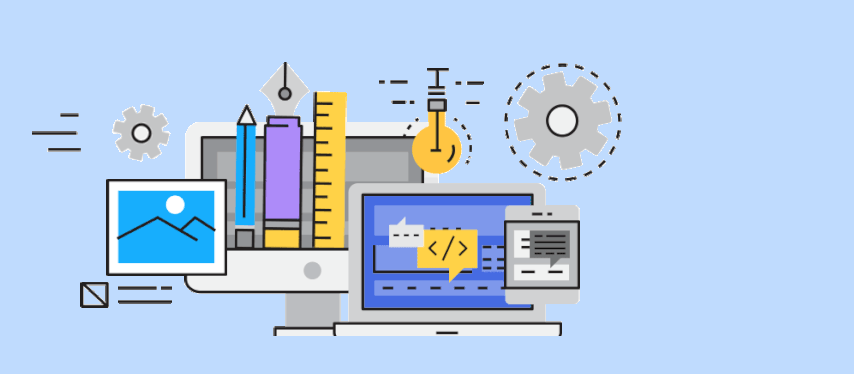
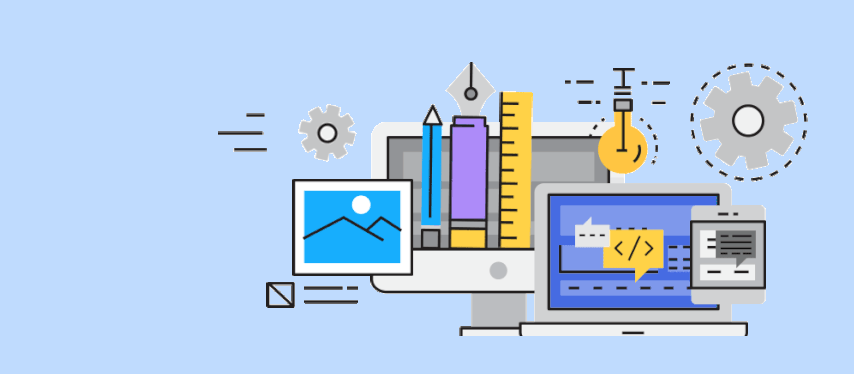
Before and after one commit to Devemmy01/Lawal-ventures, a website: page index.html in a window 1280 px wide. Shown: the part 108-482 px from the top of the page, without its empty margins (121-975 px from the left). Drawn offline with nearby package versions, Linux system fonts and the light colour scheme.

Commit message:
new commit

```diff
--- a/index.html
+++ b/index.html
@@ -21,9 +21,9 @@
 </head>
 <body class="bg-blue-200">
 
-  <div class="container mx-auto mainta w-full mt-28">
+  <div class="mx-auto mainta  mt-28">
     <h1 class="text-center font-display text-4xl mt-16">Currently under maintainance!!! </h1>
-    <img src="img/maintenance.gif" alt="">
+    <img src="img/maintenance.gif" class="mx-auto" alt="">
   </div>
 
  <!----<div class="loader-wrapper w-full z-50 bg-white top-0 left-0 absolute flex justify-center items-center ">
```
